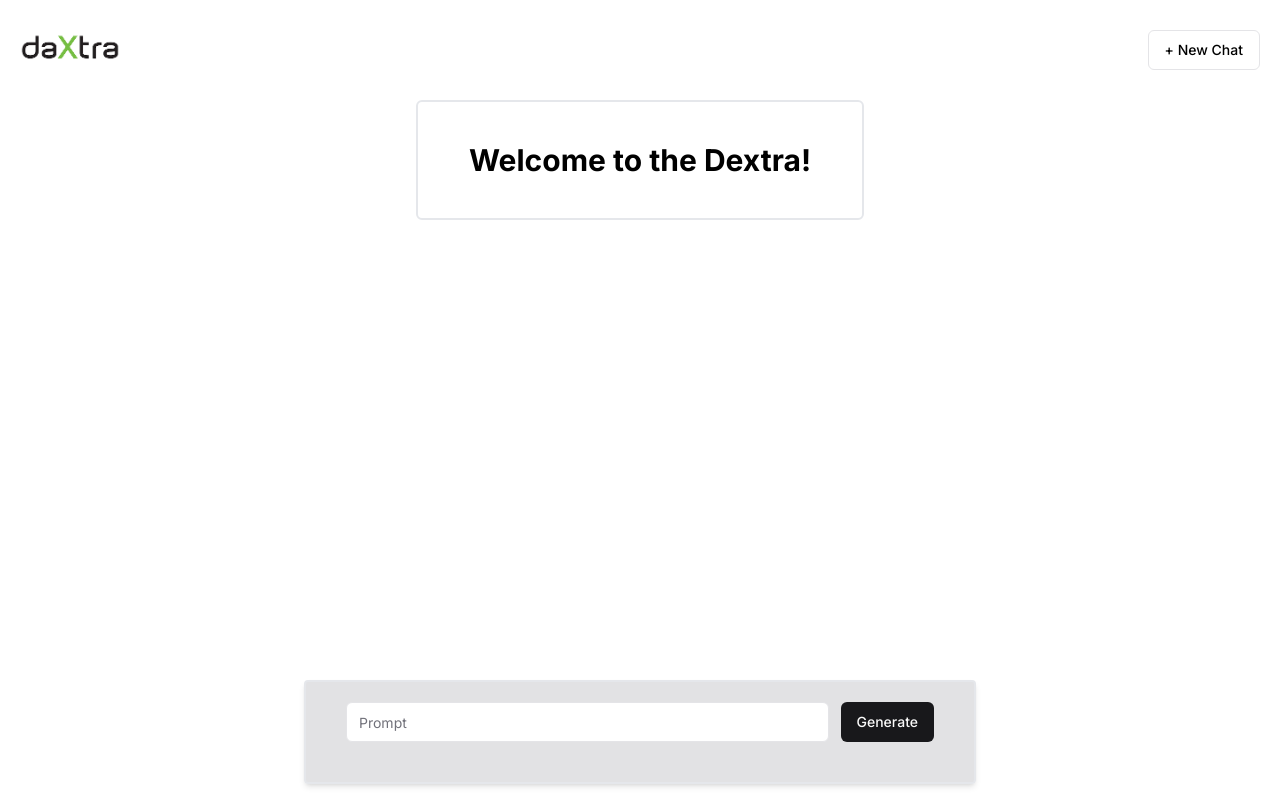
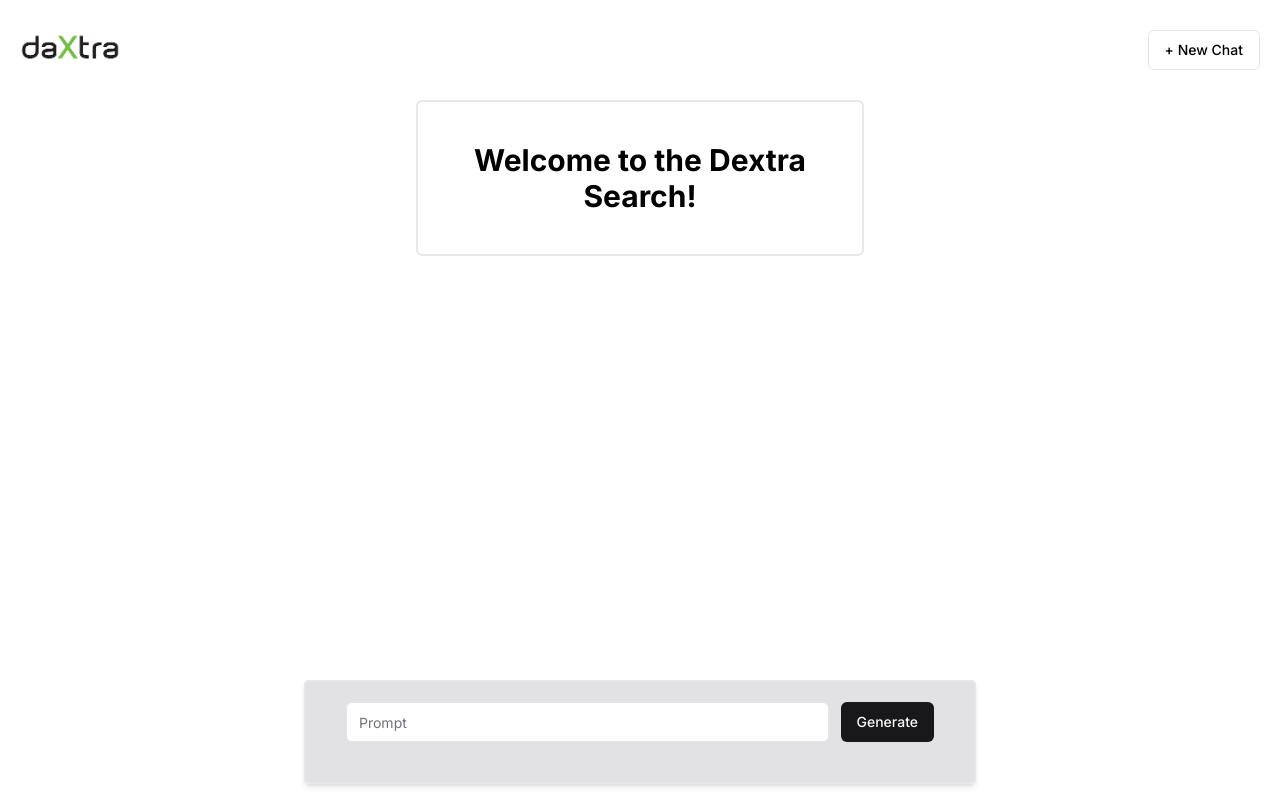
Before and after one commit to SksOp/daxtra, a Next.js app: page / in a window 1280 px wide. Built offline with nearby package versions, Linux system fonts and the light colour scheme.

Commit message:
updated introduction

```diff
--- a/components/introduction.tsx
+++ b/components/introduction.tsx
@@ -5,7 +5,7 @@
     <div className="flex  items-center justify-center w-full h-full">
       <div className=" max-w-md gap-3 border-2 rounded-md p-10 border-foreground-muted w-full">
         <h1 className="text-3xl font-bold text-center w-full">
-          Welcome to the Dextra!
+          Welcome to the Dextra Search!
         </h1>
       </div>
     </div>
```
